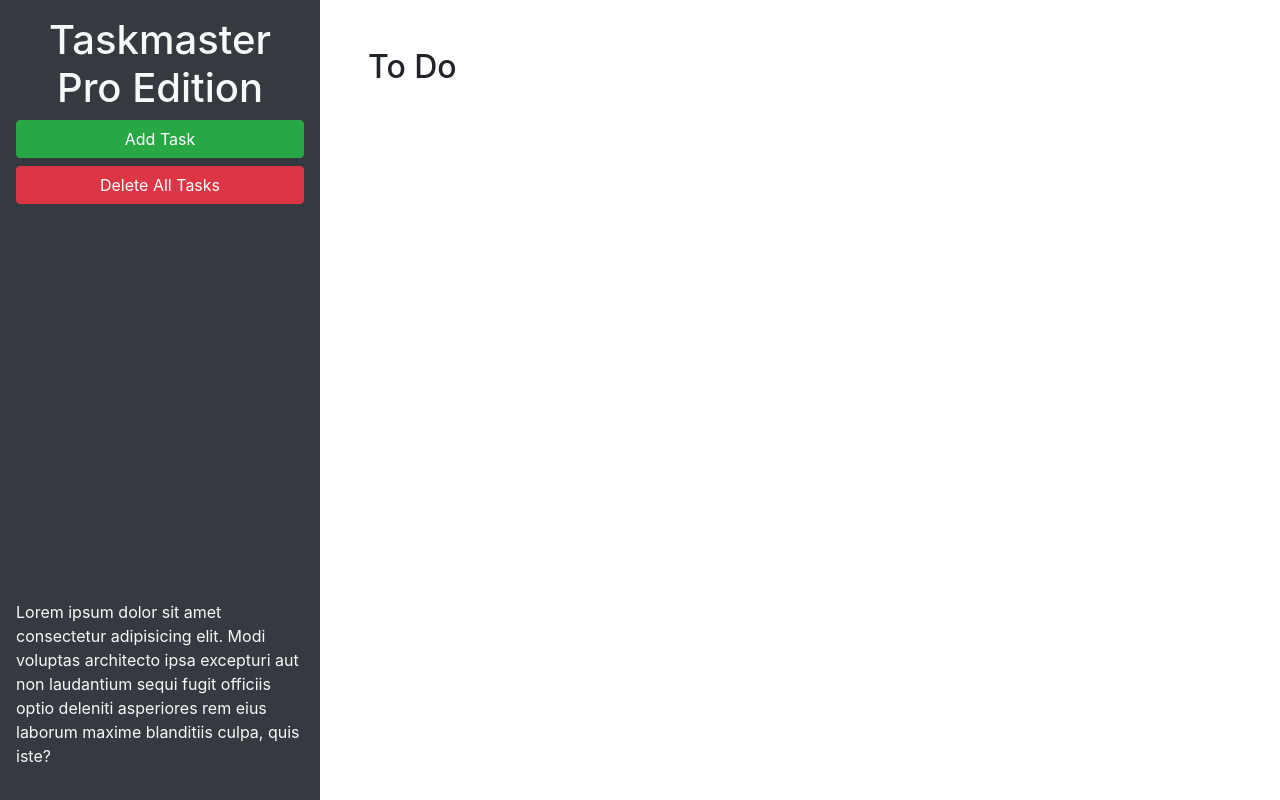
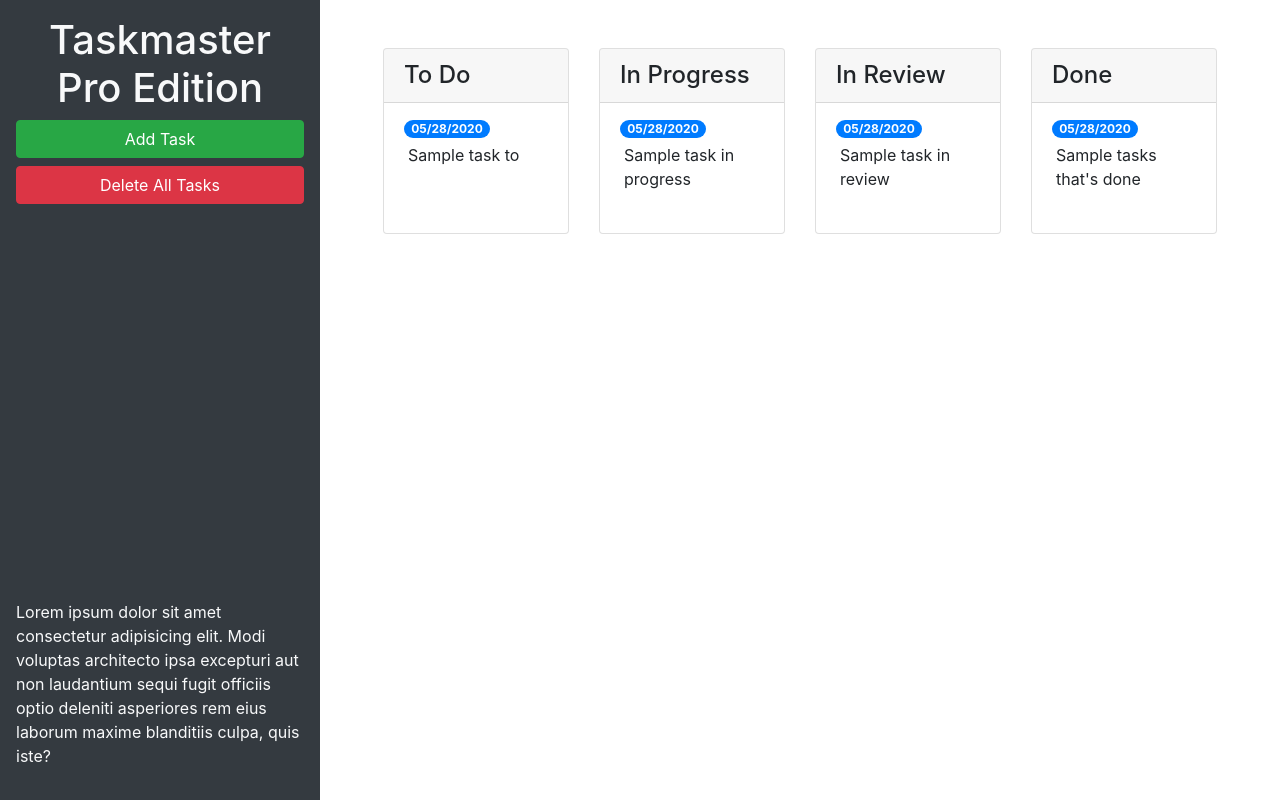
Before and after one commit to pravton/taskmaster-pro, a plain HTML site: page index.html in a window 1280 px wide. Drawn offline with nearby package versions, Linux system fonts and the light colour scheme.

Commit message:
updated bootstap components and classes

```diff
--- a/index.html
+++ b/index.html
@@ -24,9 +24,68 @@
       </p>
     </header>
     <main class="col-12 col-lg-9">
-      <div class="m-5">
-        <h2>To Do</h2>
-        <ul id="list-toDo" class="list-group"> </ul>
+      <div class="m-5 row justify-content-around">
+        <!-- To Do Section Start -->
+        <div class="col-12 col-md-6 col-xl-3 mb-3">
+          <div class="card">
+            <h4 class="card-header">
+              To Do
+            </h4>
+            <ul id="list-toDo" class="list-group list-group-flush">
+              <li class="list-group-item">
+                <span class="badge badge-primary badge-pill">05/28/2020</span>
+                <p class="m-1">Sample task to</p>
+              </li>
+            </ul>
+          </div>
+        </div>
+        <!-- To Do Section End -->
+        <div class="col-12 col-md-6 col-xl-3 mb-3">
+          <div class="card">
+            <h4 class="card-header">
+              In Progress
+            </h4>
+            <ul id="list-inProgress" class="list-group list-group-flush">
+              <li class="list-group-item">
+                <span class="badge badge-primary badge-pill">05/28/2020</span>
+                <p class="m-1">Sample task in progress</p>
+              </li>
+            </ul>
+          </div>
+        </div>
+        <!-- To Do Section Start -->
+
+        <!-- In Review Start -->
+        <div class="col-12 col-md-6 col-xl-3 mb-3">
+          <div class="card">
+            <h4 class="card-header">
+              In Review
+            </h4>
+            <ul id="list-inReview" class="list-group list-group-flush">
+              <li class="list-group-item">
+                <span class="badge badge-primary badge-pill">05/28/2020</span>
+                <p class="m-1">Sample task in review</p>
+              </li>
+            </ul>
+          </div>
+        </div>
+        <!-- In Review End -->
+
+        <!-- Done Start -->
+        <div class="col-12 col-md-6 col-xl-3 mb-3">
+          <div class="card">
+            <h4 class="card-header">
+              Done
+            </h4>
+            <ul id="list-done" class="list-group list-group-flush">
+              <li class="list-group-item">
+                <span class="badge badge-primary badge-pill">05/28/2020</span>
+                <p class="m-1">Sample tasks that's done</p>
+              </li>
+            </ul>
+          </div>
+        </div>
+        <!-- Done End -->
       </div>
     </main>
   </div>
@@ -46,11 +105,11 @@
           <form>
             <div class="form-group">
               <label for="modalTaskDescription">Task description</label>
-              <textarea id="modalTaskDescription" rows="3"></textarea>
+              <textarea id="modalTaskDescription" class="form-control"></textarea>
             </div>
             <div class="form-group">
               <label for="modalDueDate">Due date</label>
-              <input type="text" id="modalDueDate" placeholder="mm/dd/yyyy" autocomplete="off" />
+              <input type="text" class="form-control" id="modalDueDate" placeholder="mm/dd/yyyy" autocomplete="off" />
             </div>
           </form>
         </div>
```
